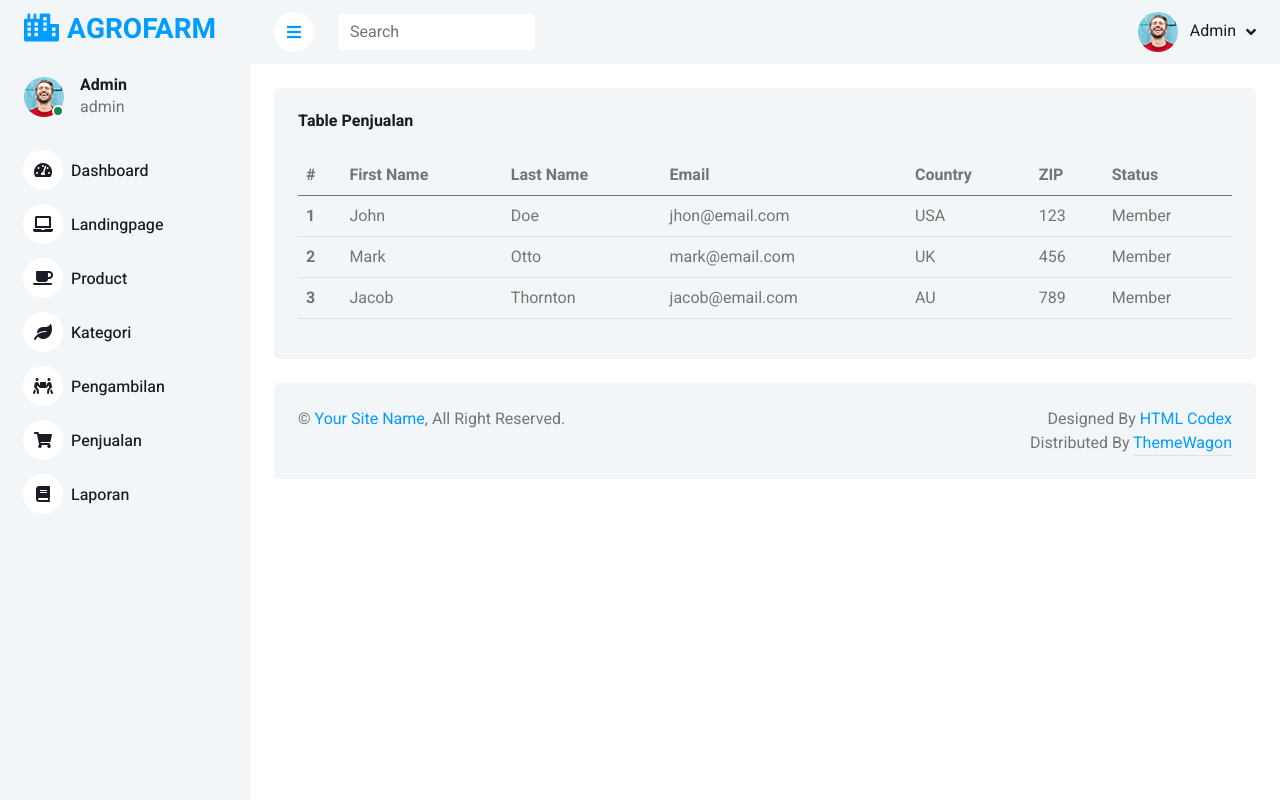
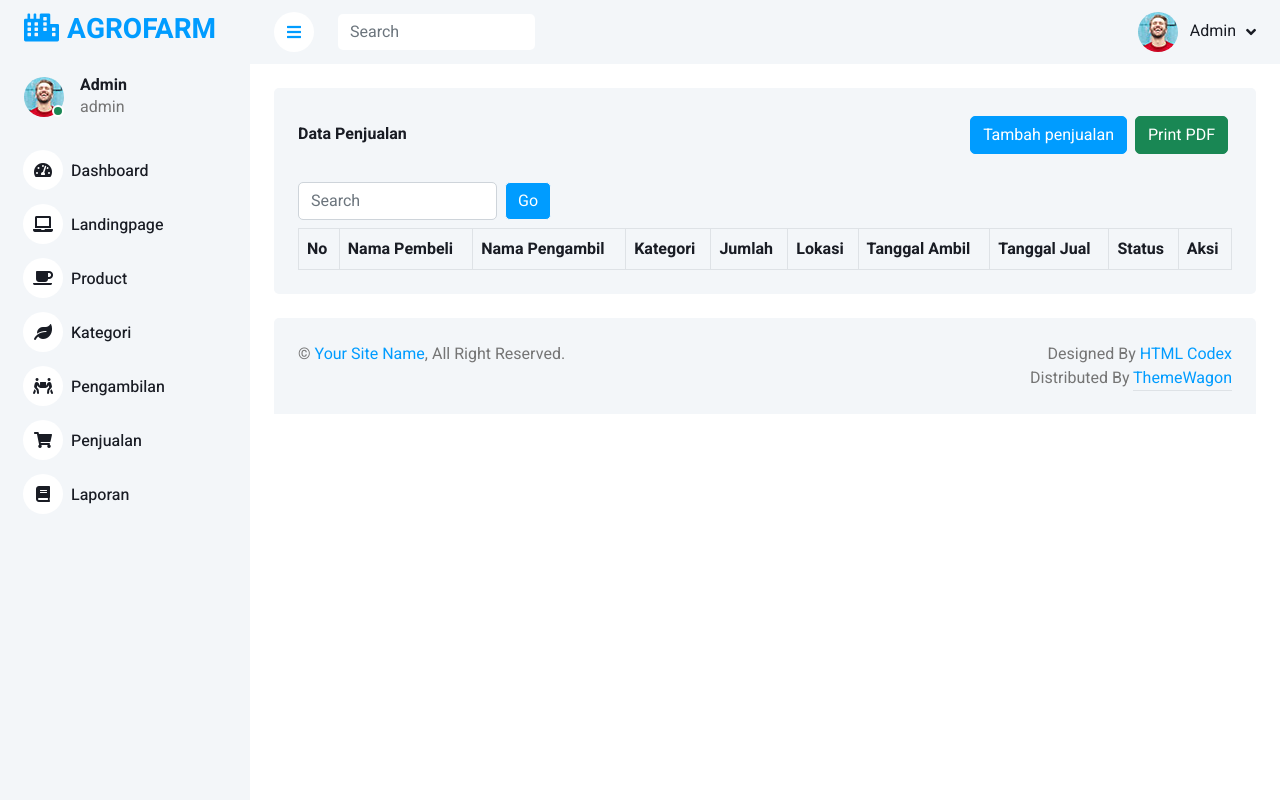
Before and after one commit to danimaulana25/Agrofarm, a Laravel app: template resources/views/admin/penjualan/index.blade.php in a window 1280 px wide. Run offline with Laravel 8, Linux system fonts and the light colour scheme; the template is opened without the code that fills it, so the values that code supplies are empty; a user stored in the database is signed in; data comes from the database, SQL or seed files in the repository; some libraries are stand-ins or nearby versions.

Commit message:
CRUD Penjualan

```diff
--- a/resources/views/admin/penjualan/index.blade.php
+++ b/resources/views/admin/penjualan/index.blade.php
@@ -2,56 +2,126 @@
 @section('title'){{'Penjualan'}} @endsection
 @section('content')
 <div class="container-fluid pt-4 px-4">
-    <div class="row g-4">
-        <div class="col-12">
-            <div class="bg-light rounded h-100 p-4">
-                <h6 class="mb-4">Table Penjualan</h6>
+    <div class="bg-light text-center rounded p-4">
+        <div class="d-flex align-items-center justify-content-between mb-4">
+            <h6 class="mb-0">Data Penjualan</h6>
+
+
+            <!-- The Modal -->
+            <div class="modal" id="myModal">
+                <div class="modal-dialog">
+                    <div class="modal-content">
+
+                        <!-- Modal Header -->
+                        <div class="modal-header">
+                            <h4 class="modal-title">Data Pengambilan</h4>
+                            <button type="button" class="btn-close" data-bs-dismiss="modal"></button>
+                        </div>
+                        <!-- Modal body -->
+                        <div class="modal-body">
+                            <table class="table table-bordered" id="dataTable" width="100%" cellspacing="0">
+                                <thead style="background-color:#7ce4f3;">
+                                    <th style="text-align:center;">No</th>
+                                    <th style="text-align:center;">Nama Pengambil</th>
+                                    <th style="text-align:center;">Katergori</th>
+                                    <th style="text-align:center;">tanggal</th>
+                                    <th style="text-align:center;">Action</th>
+                                </thead>
+                                <tbody>
+                                    @foreach ($pengambilan as $jual)
+                                    @if ($jual -> status == 1)
+                                    <tr>
+                                        <td>{{$jual->id}}</td>
+                                        <td class="text-capitalize">{{$jual->nama_pengambil}}</td>
+                                        <td>{{$jual-> category -> nama}}</td>
+                                        <td>{{$jual-> tanggal_ambil}}</td>
+                                        <td><a class="btn btn-secondary" href="/transaksipenjualan/{{$jual->id}}"><i class="bi bi-gear"></i></a></td>
+                                    </tr>
+                                    @endif
+                                    @endforeach
+                                </tbody>
+                            </table>
+                        </div>
+
+                        <!-- Modal footer -->
+                        <div class="modal-footer">
+                            <button type="button" class="btn btn-danger" data-bs-dismiss="modal">Close</button>
+                        </div>
+
+                    </div>
+                </div>
+            </div>
+            <!-- Button to Open the Modal -->
+
+            <div class="d-flex justify-content-end">
+                <button type="button" class="btn btn-primary m-1" data-bs-toggle="modal" data-bs-target="#myModal">Tambah penjualan</button>
+                <a href="/penjualan_pdf" class="btn btn-success m-1">Print PDF</a>
+            </div>
+            @if (count($errors) > 0)
+            <div class="alert alert-danger">
+                <ul>
+                    @foreach ($errors->all() as $error)
+                    <li>{{ $error }}</li>
+                    @endforeach
+                </ul>
+            </div>
+            @endif
+        </div>
+        <div class="d-flex align-items-center justify-content-between mb-2">
+            <div class="d-flex justify-content-start">
+                <form action="/penjualan/search" class="d-flex justify-content-start" method="GET">
+                    <input type="search" class="form-control mr-sm-2" placeholder="Search" name="search">
+                    <button class="btn btn-primary btn-outline-light ms-2" name="SearchButton">Go</button>
+                </form>
+            </div>
+        </div>
         <div class="table-responsive">
-                    <table class="table">
+            <table class="table text-start align-middle table-bordered table-hover mb-0">
                 <thead>
-                            <tr>
-                                <th scope="col">#</th>
-                                <th scope="col">First Name</th>
-                                <th scope="col">Last Name</th>
-                                <th scope="col">Email</th>
-                                <th scope="col">Country</th>
-                                <th scope="col">ZIP</th>
+                    <tr class="text-dark">
+                        <th scope="col">No</th>
+                        <th scope="col">Nama Pembeli</th>
+                        <th scope="col">Nama Pengambil</th>
+                        <th scope="col">Kategori</th>
+                        <th scope="col">Jumlah</th>
+                        <th scope="col">Lokasi</th>
+                        <th scope="col">Tanggal Ambil</th>
+                        <th scope="col">Tanggal Jual</th>
                         <th scope="col">Status</th>
+                        <th scope="col">Aksi</th>
                     </tr>
                 </thead>
                 <tbody>
+                    @foreach($penjualan as $item)
                     <tr>
-                                <th scope="row">1</th>
-                                <td>John</td>
-                                <td>Doe</td>
-                                <td>jhon@email.com</td>
-                                <td>USA</td>
-                                <td>123</td>
-                                <td>Member</td>
+                        <td>{{$item -> id}} </td>
+                        <td>{{$item -> nama_pembeli}}</td>
+                        <td>{{$item -> pengambilan ->nama_pengambil}}</td>
+                        <td>{{$item -> pengambilan -> category -> nama}}</td>
+                        <td>{{$item -> pengambilan -> jumlah}}</td>
+                        <td>{{$item -> lokasi}}</td>
+                        <td>{{$item -> pengambilan -> tanggal_ambil}}</td>
+                        <td>{{$item -> tanggal_jual}}</td>
+                        <td>@if($item->status==1)
+                            <span class="badge bg-warning text-dark">Diambil</span>
+                            @else
+                            <span class="badge bg-success">Terjual</span>
+                            @endif
+                        </td>
+                        <td>
+                            <a class="btn btn-info" href="/adminpenjualan/{{$item -> id}}"><i class="bi bi-eye"></i></a>
+                            <a class="btn btn-primary" href="/adminpenjualan/{{$item -> id}}/edit"><i class="bi bi-pencil-square"></i></a>
+
+                            <form action="/adminpenjualan/{{$item -> id}}" method="POST" class="d-inline">@csrf
+                                @method('DELETE')
+                                <button onclick="return confirm('Apakah Anda Yakin Ingin Menghapus Data Ini? ')" class="btn btn-danger"><i class="bi bi-trash"></i></button>
+                            </form>
+                        </td>
                     </tr>
-                            <tr>
-                                <th scope="row">2</th>
-                                <td>Mark</td>
-                                <td>Otto</td>
-                                <td>mark@email.com</td>
-                                <td>UK</td>
-                                <td>456</td>
-                                <td>Member</td>
-                            </tr>
-                            <tr>
-                                <th scope="row">3</th>
-                                <td>Jacob</td>
-                                <td>Thornton</td>
-                                <td>jacob@email.com</td>
-                                <td>AU</td>
-                                <td>789</td>
-                                <td>Member</td>
-                            </tr>
+                    @endforeach
                 </tbody>
             </table>
         </div>
     </div>
 </div>
-    </div>
-</div>
 @endsection
```
Also changed, not shown: app/Http/Controllers/PenjualanController.php (added, +140 -0 lines), database/seeders/PenjualanSeeder.php (added, +54 -0 lines), resources/views/admin/laporan/index.blade.php (added, +115 -0 lines), resources/views/admin/penjualan/create.blade.php (added, +67 -0 lines), resources/views/admin/penjualan/edit.blade.php (added, +65 -0 lines), resources/views/admin/penjualan/show.blade.php (added, +33 -0 lines), database/migrations/2022_11_01_142442_create_penjualans_table.php (added). Lines whose indentation alone changed are shown as unchanged.
